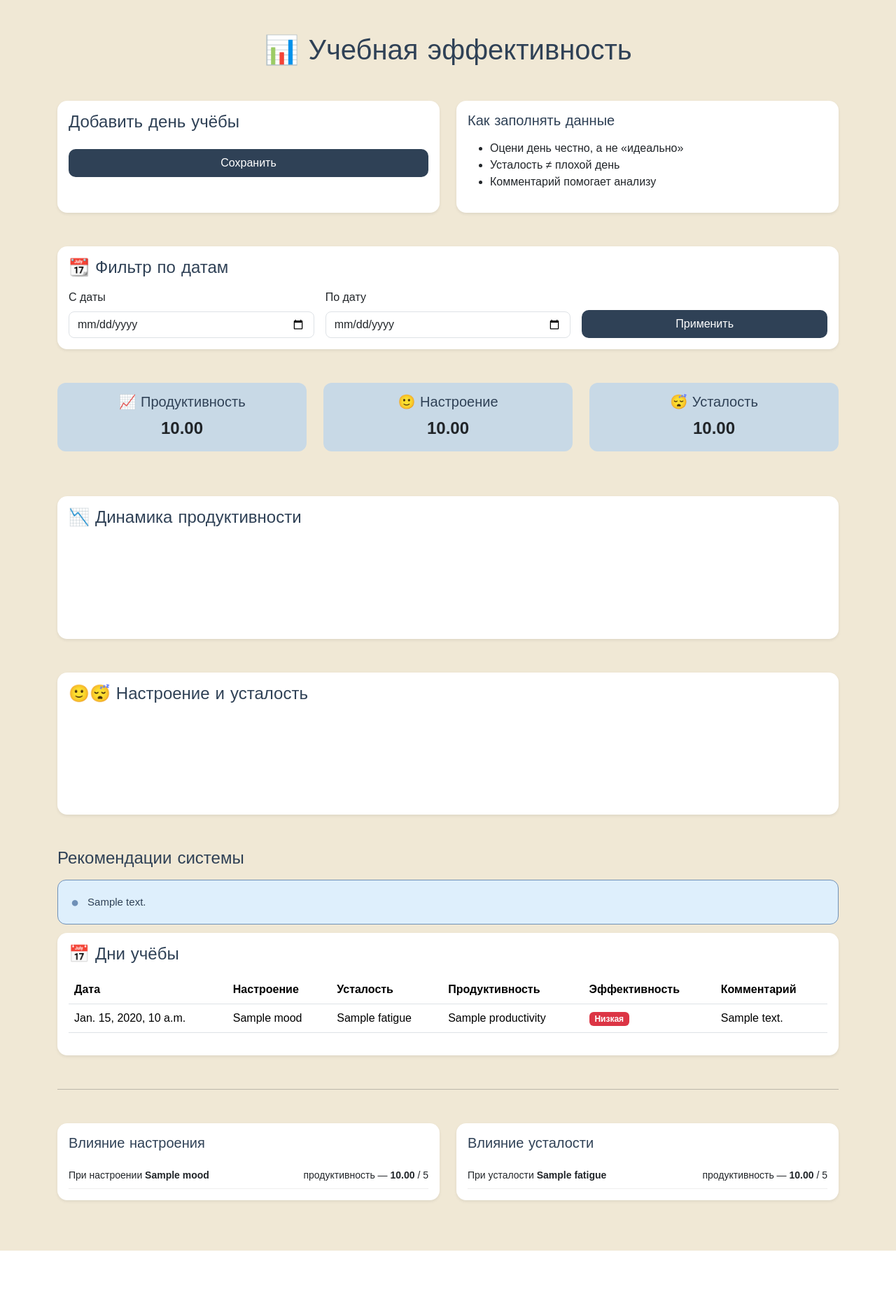
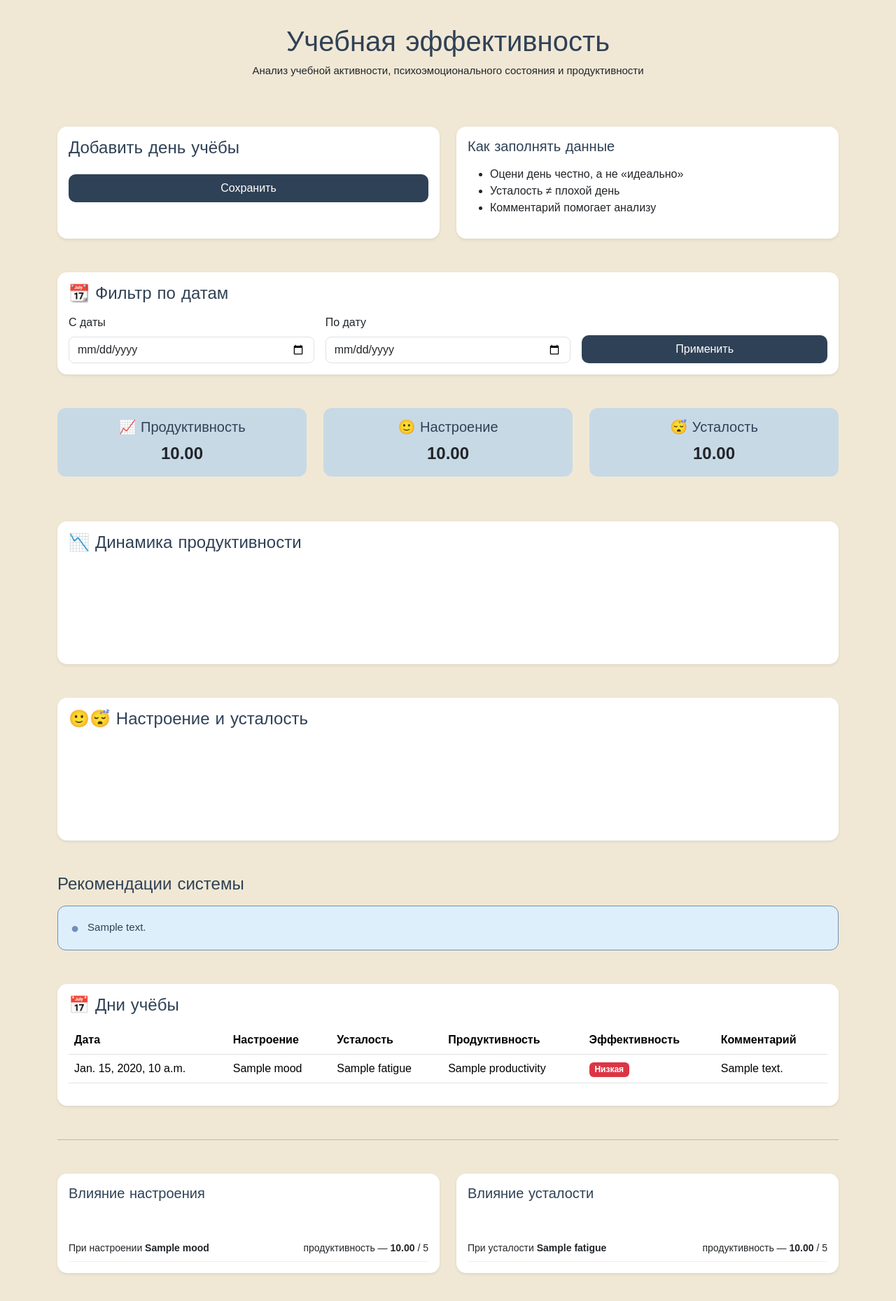
Before and after one commit to CharosKarabaeva/study-effectiveness-monitor, a Django app: template tracker/templates/tracker/study_days_list.html in a window 1280 px wide. Shown: the whole page at 70% size. Before the commit the page ends 1787 px from the top, so only its background shows below. Run offline with Django 5.2, Linux system fonts and the light colour scheme; the template is opened without the code that fills it: most values are stand-ins (such as "Sample title", 1, 10 or a date in 2020).

Commit message:
Изменила отступы

```diff
--- a/tracker/templates/tracker/study_days_list.html
+++ b/tracker/templates/tracker/study_days_list.html
@@ -3,7 +3,6 @@
 <html lang="ru">
 <head>
     <meta charset="UTF-8">
-    <title>Учебная эффективность</title>
 
     <!-- Bootstrap -->
     <link href="https://cdn.jsdelivr.net/npm/bootstrap@5.3.2/dist/css/bootstrap.min.css" rel="stylesheet">
@@ -82,7 +81,7 @@
         .section-title {
             font-family: "Arial Black", Arial, sans-serif;
             color: #2F4156;
-            margin-bottom: 16px;
+            margin-bottom: 48px;
         }
 
         .stat-line {
@@ -92,15 +91,37 @@
             border-bottom: 1px solid #eee;
             font-size: 14px;
         }
+
+        .dashboard-header {
+            text-align: center;
+            padding: 20px 20px 28px;
+            margin-bottom: 24px;
+        }
+
+        .dashboard-header h1 {
+            font-size: 40px;
+            margin-bottom: 6px;
+        }
+
+        .dashboard-header .subtitle {
+            font-size: 15px;
+            margin: 0;
+        }
+
     </style>
     <script src="https://cdn.jsdelivr.net/npm/chart.js"></script>
 </head>
 <body>
+<div class="container pt-3">
+    <div class="dashboard-header">
+        <h1>Учебная эффективность</h1>
+        <p class="subtitle">
+            Анализ учебной активности, психоэмоционального состояния и продуктивности
+        </p>
+    </div>
+</div>
 
-<div class="container py-5">
-
-    <h1 class="text-center mb-5">📊 Учебная эффективность</h1>
-
+<div class="container py-3">
     <!-- Форма -->
     <div class="row mb-5">
     <div class="col-md-6">
@@ -210,18 +231,18 @@
     </div>
 
     <!-- Рекомендации -->
+    <div class="mb-5">
         <h4 class="mb-3 section-title">Рекомендации системы</h4>
 
         {% for rec in recommendations %}
         <div class="recommendation-box">
-        <div class="recommendation-icon">
-            ●
-        </div>
+            <div class="recommendation-icon">●</div>
             <div class="recommendation-text">
                 {{ rec.text }}
             </div>
         </div>
         {% endfor %}
+    </div>
 
     <!-- Таблица -->
     <div class="card shadow-sm">
@@ -353,13 +374,25 @@ fetch("{% url 'analytics_data' %}?" + params.toString())
                 scales: {
                     x: {
                         ticks: { color: '#2F4156' },
-                        grid: { color: 'rgba(47, 65, 86, 0.08)' }
+                        grid: { color: 'rgba(47, 65, 86, 0.08)' },
+                        title: {
+                            display: true,
+                            text: 'Дата',
+                            color: '#2F4156',
+                            font: { weight: 'bold' }
+                        }
                     },
                     y: {
                         min: 0,
                         max: 5,
                         ticks: { stepSize: 1, color: '#2F4156' },
-                        grid: { color: 'rgba(47, 65, 86, 0.08)' }
+                        grid: { color: 'rgba(47, 65, 86, 0.08)' },
+                        title: {
+                            display: true,
+                            text: 'Уровень продуктивности',
+                            color: '#2F4156',
+                            font: { weight: 'bold' }
+                        }
                     }
                 }
             }
@@ -410,11 +443,25 @@ fetch("{% url 'analytics_data' %}?" + params.toString())
                     }
                 },
                 scales: {
-                    x: { ticks: { color: '#2F4156' } },
+                    x: {
+                        ticks: { color: '#2F4156' },
+                        title: {
+                            display: true,
+                            text: 'Дата',
+                            color: '#2F4156',
+                            font: { weight: 'bold' }
+                        }
+                    },
                     y: {
                         min: 0,
                         max: 5,
-                        ticks: { stepSize: 1, color: '#2F4156' }
+                        ticks: { stepSize: 1, color: '#2F4156' },
+                        title: {
+                            display: true,
+                            text: 'Уровень (0–5)',
+                            color: '#2F4156',
+                            font: { weight: 'bold' }
+                        }
                     }
                 }
             }
```
Lines whose indentation alone changed are shown as unchanged.
